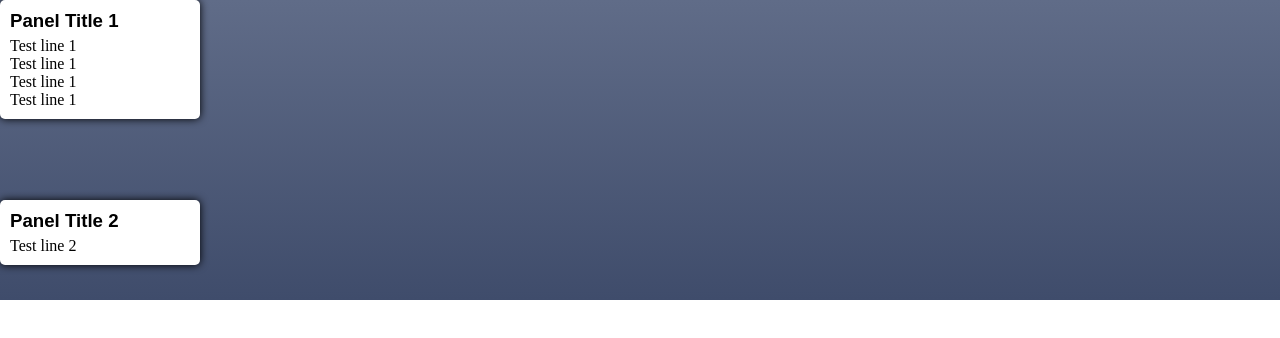
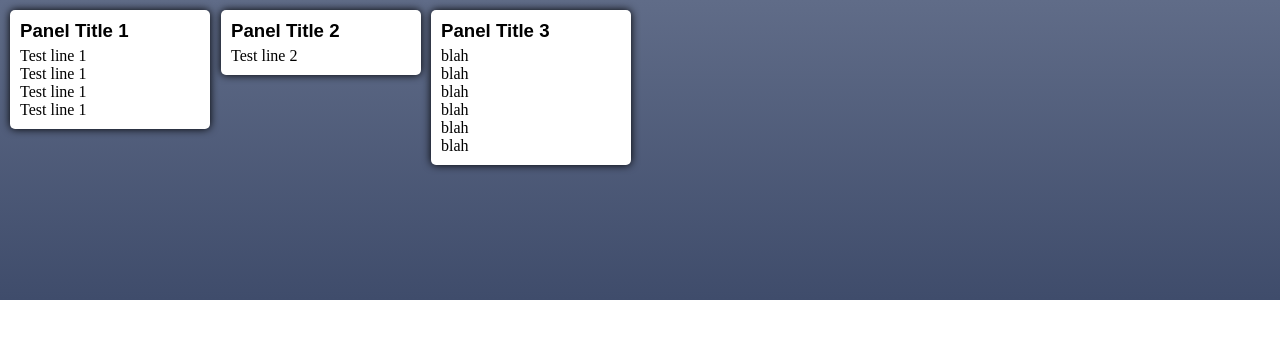
Before and after one commit to bellingboe/panels.js, a plain HTML site: page index.html in a window 1280 px wide. Drawn offline with Linux system fonts and the light colour scheme.

Commit message:
panel alignment

```diff
--- a/index.html
+++ b/index.html
@@ -20,6 +20,15 @@
 			 <h1>Panel Title 2</h1>
 			<p>Test line 2</p>
 		</div>
+		<div class="panel" id="panel2">
+			 <h1>Panel Title 3</h1>
+			<p>blah</p>
+			<p>blah</p>
+			<p>blah</p>
+			<p>blah</p>
+			<p>blah</p>
+			<p>blah</p>
+		</div>
 	</section>
 	<script src="js/jquery-1.9.1.min.js"></script>
 	<script src="js/panels.js"></script>
--- a/js/panels.js
+++ b/js/panels.js
@@ -6,6 +6,7 @@ var panel_handles = $(".panel > h1"),
     ph = $("#placeholder"),
     landing_col = 0,
     hit_col = null,
+    landing_col = null,
     current_panel,
     is_dragging = false,
     mouse_offset = {},
@@ -30,13 +31,13 @@ var panel_handles = $(".panel > h1"),
       var offset = panel_padding;
 
       if (i > 0) {
-        offset = (panel_padding * i);
+        offset = (panel_padding * i+1) + 10;
       }
 
       //var num = global_attrs.panel_width * i + offset + ((panel_padding * 4) * i);
       //console.log( ""+global_attrs.panel_width+" * "+i+" + "+offset+" + ("+panel_padding+" * "+4+") * "+i+") = "+num);
 
-      var num = global_attrs.panel_width * i;
+      var num = (global_attrs.panel_width * i) + offset;
 
       return num;
     },
@@ -49,16 +50,16 @@ var panel_handles = $(".panel > h1"),
         current_panel = $(this).parent();
 
         var x = self.get_x_for_column(i),
-            y = ~~(current_panel.offset().top),
+            y = ~~(current_panel.offset().top + panel_padding),
             w = ~~(current_panel.outerWidth()),
             h = ~~(current_panel.outerHeight());
 
         current_panel.css("position", "absolute").css({
           width: w,
           height: h,
-          left: y,
-          top: x
-        });
+          left: x,
+          top: y
+        }).attr("data-pi",i);
 
         i++;
       });
@@ -69,14 +70,14 @@ var panel_handles = $(".panel > h1"),
         is_dragging = true;
         mouse_offset.x = e.offsetX;
         mouse_offset.y = e.offsetY;
-        static_y = ~~(current_panel.css("top"));
+        static_y = ~~(current_panel.offset().top);
         static_x = ~~(self.get_x_for_column(current_panel.attr('data-pi')));
 
         console.log("static_x = "+static_x);
 
         static_width = ~~(current_panel.outerWidth());
         static_height = ~~(current_panel.outerHeight());
-        panel_padding = ~~(current_panel.css("padding"));
+        //panel_padding = ~~(current_panel.css("padding"));
 
         current_panel.addClass("seethru");
 
@@ -127,12 +128,19 @@ var panel_handles = $(".panel > h1"),
       });
 
       $(window).on("mouseup", function (e) {
+
+        if(landing_col == null){
+          current_panel.removeClass("seethru");
+          is_dragging = false;
+          current_panel = null;
+          landing_col = null;
+          return;
+        }
+
         var landing_x = self.get_x_for_column(landing_col);
         if (!is_dragging) {
           return false;
         }
-
-        ph.hide();
 
         current_panel.removeClass("seethru");
 
@@ -144,6 +152,7 @@ var panel_handles = $(".panel > h1"),
 
         is_dragging = false;
         current_panel = null;
+        landing_col = null;
       });
     }
   };
```
